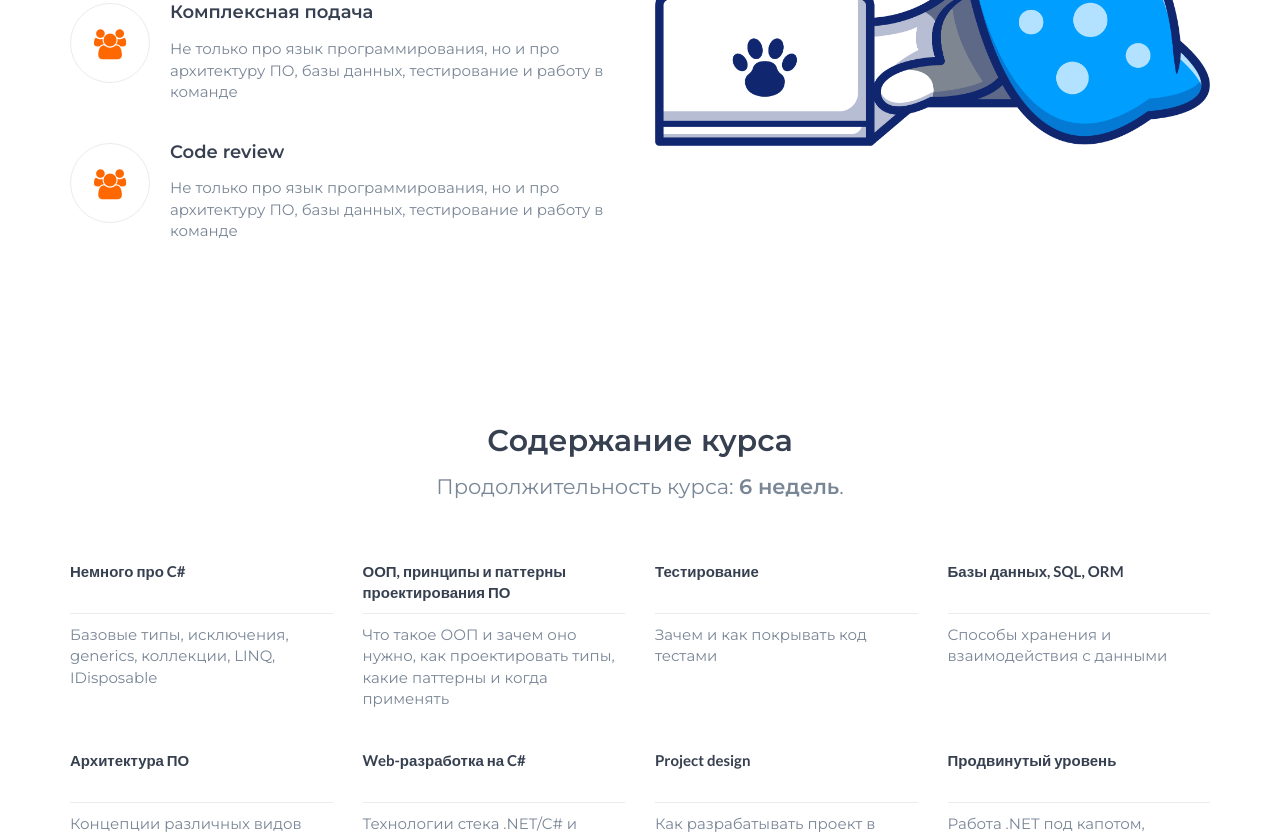
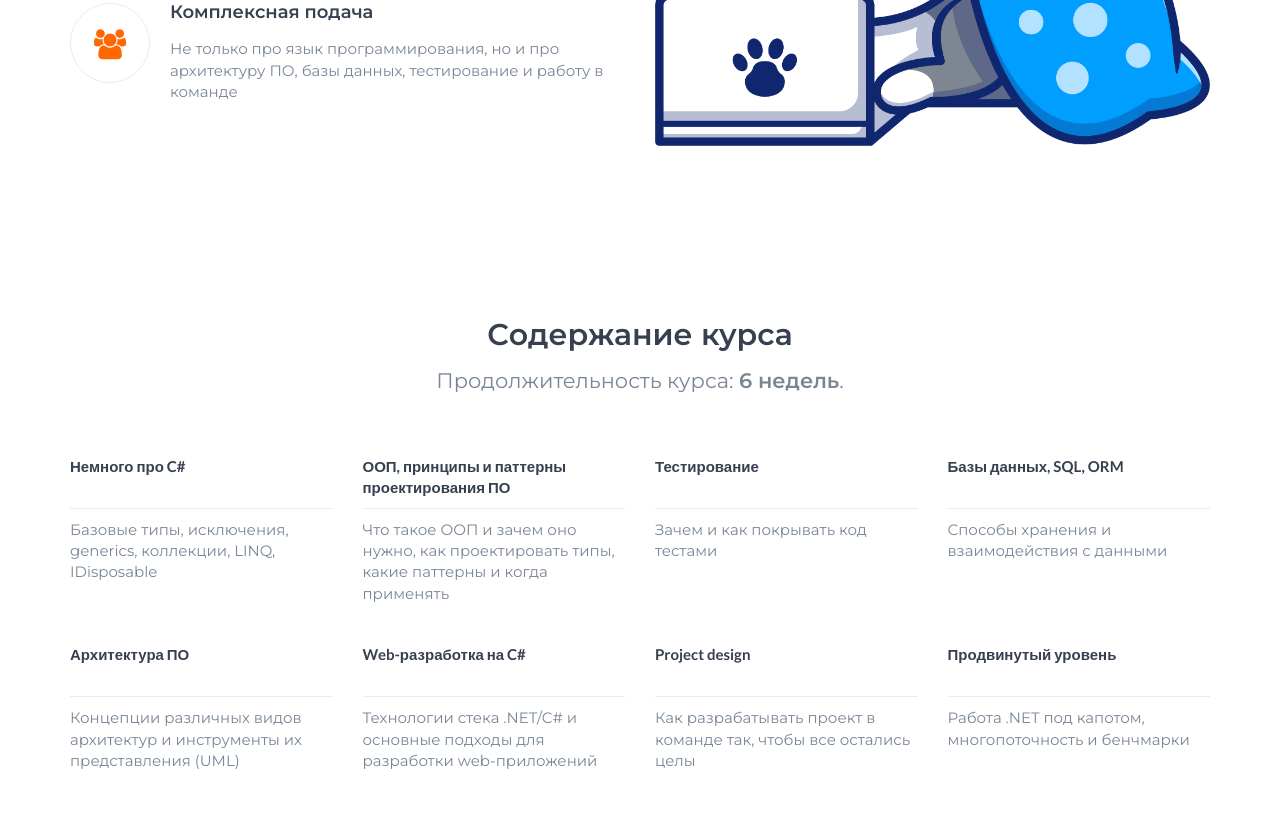
Before and after one commit to kysect/Academy, a plain HTML site: page index.html in a window 1280 px wide. Shown: the part 1098-1936 px from the top of the page. Drawn offline with Linux system fonts and the light colour scheme.

Commit message:
fix: fax @Q6u66le

```diff
--- a/index.html
+++ b/index.html
@@ -114,17 +114,6 @@
 						<i class="feature-icon fa fa-users"></i>
 						<div class="feature-content">
 							<h4>Комплексная подача</h4>
-							<p>Не только про язык программирования, но и про архитектуру ПО, базы данных, тестирование и
-								работу в команде</p>
-						</div>
-					</div>
-					<!-- /feature -->
-
-					<!-- feature -->
-					<div class="feature">
-						<i class="feature-icon fa fa-users"></i>
-						<div class="feature-content">
-							<h4>Code review</h4>
 							<p>Не только про язык программирования, но и про архитектуру ПО, базы данных, тестирование и
 								работу в команде</p>
 						</div>
```
